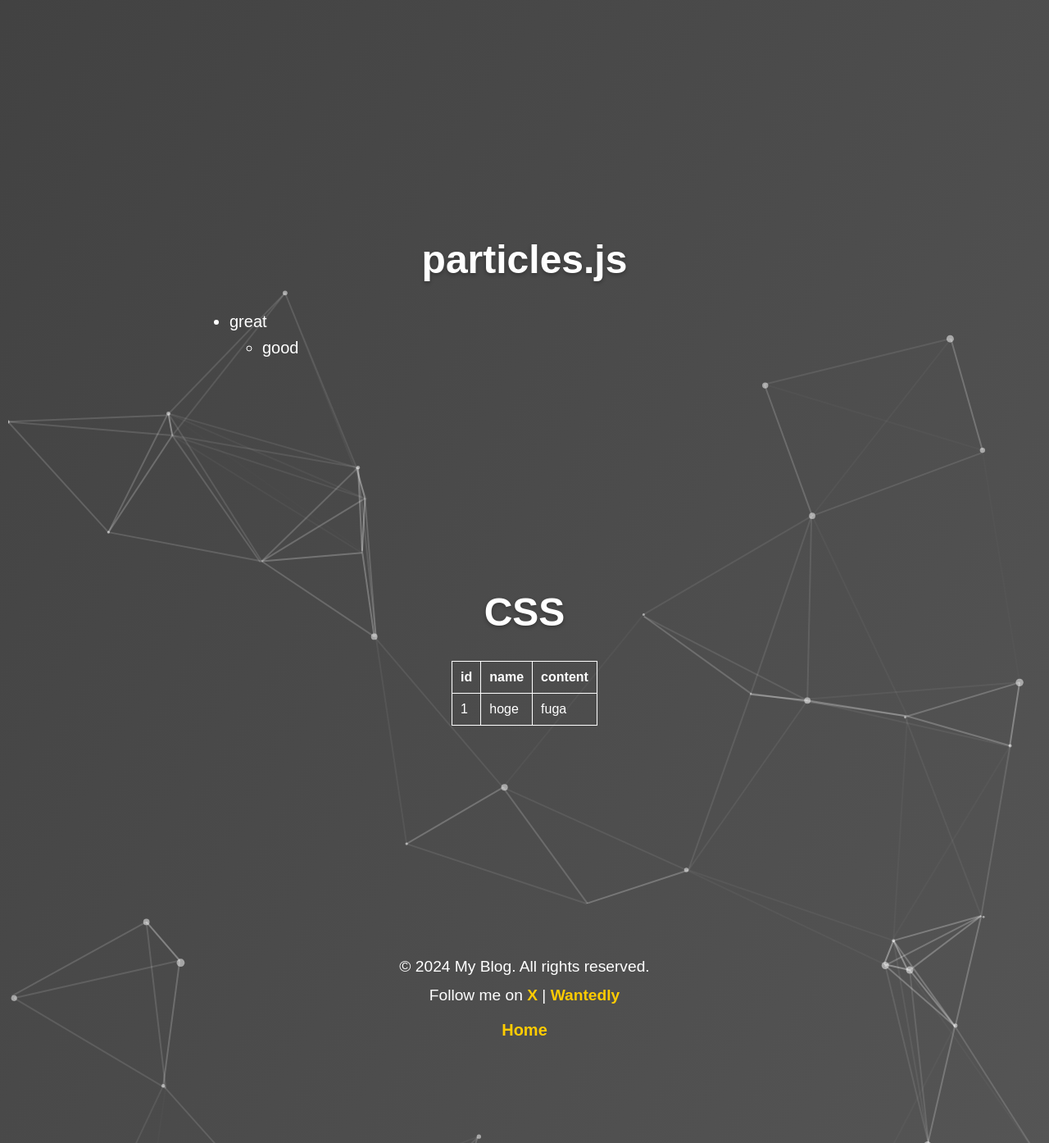
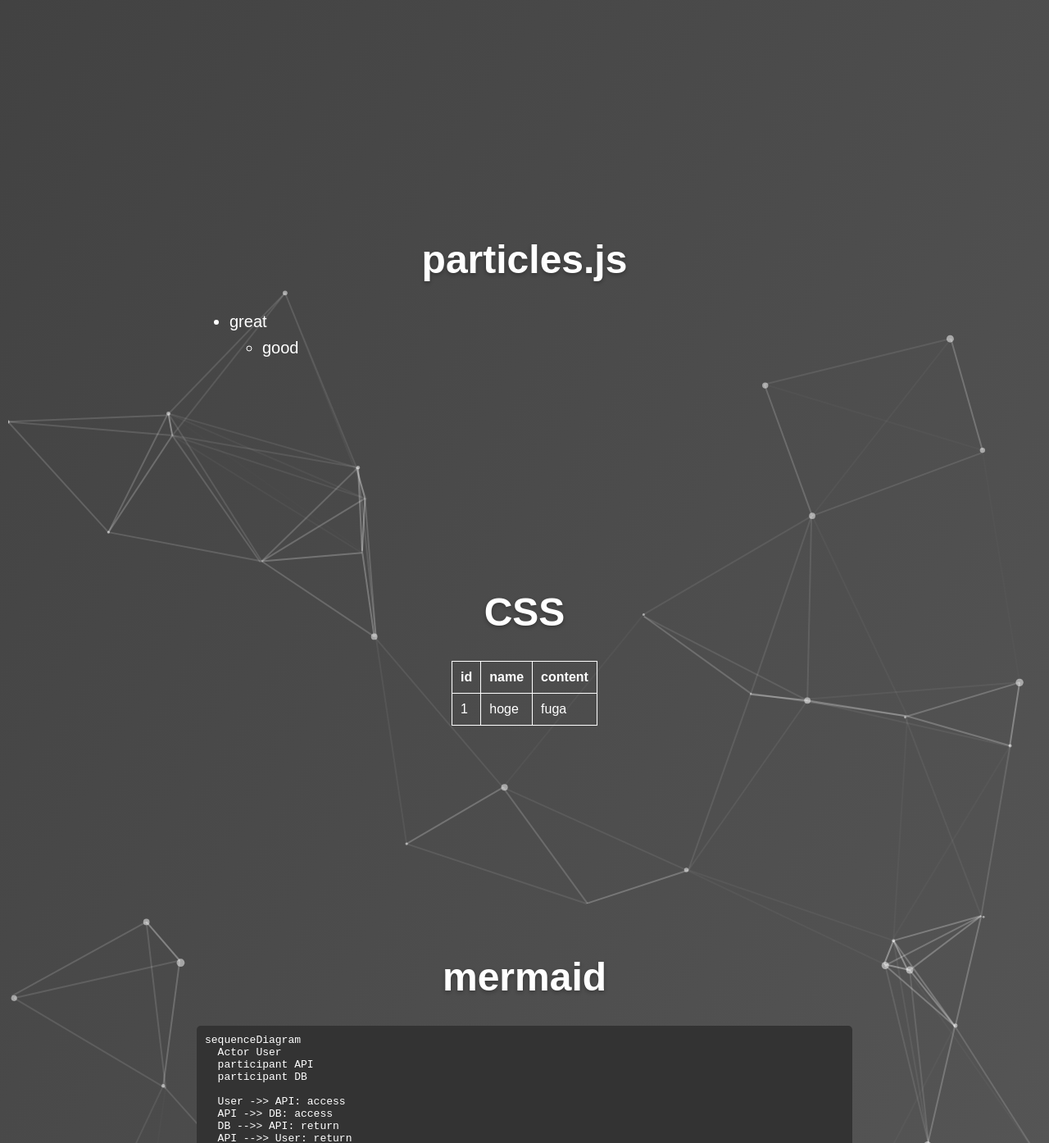
Before and after one commit to 0Cuopen/0cuopen.github.io, a Jekyll site: the page built from particles.md, in a window 1280 px wide. Shown: the whole page at 82% size. Built offline with Jekyll 4.4.1, drawn with Linux system fonts in a browser that asks for light colours.

Commit message:
add mermaid

````diff
--- a/particles.md
+++ b/particles.md
@@ -15,3 +15,17 @@
 |id|name|content|
 |--|--|--|
 |1|hoge|fuga|
+
+# mermaid
+
+```mermaid
+sequenceDiagram
+  Actor User
+  participant API
+  participant DB
+
+  User ->> API: access
+  API ->> DB: access
+  DB -->> API: return
+  API -->> User: return
+```
````
Also changed, not shown: _includes/mermaid.html (added, +7 -0 lines), _includes/head-custom-google-analytics.html (deleted).
